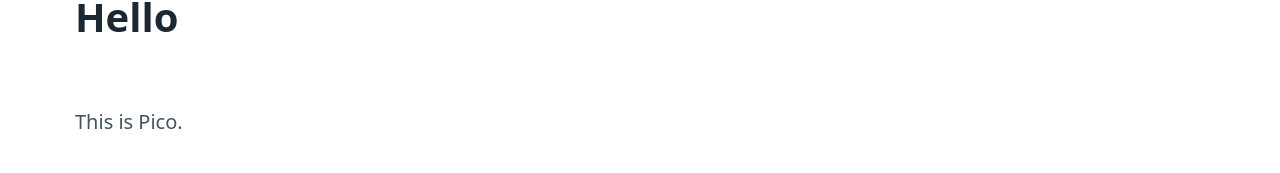
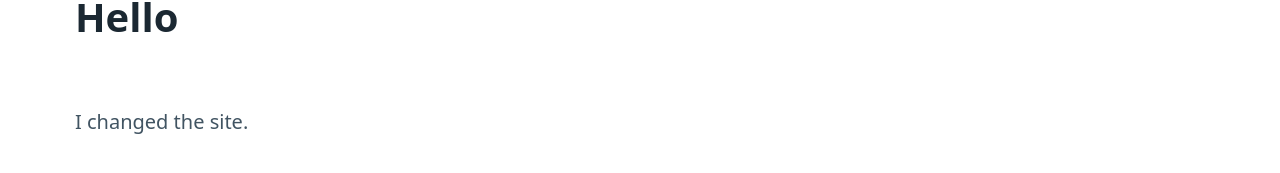
Before and after one commit to pyrgns/pyrgns.github.io, a Jekyll site: the page built from index.md, in a window 1280 px wide. Shown: the part 163-336 px from the top of the page. Built offline with Jekyll 4.4.1, drawn with Linux system fonts in a browser that asks for light colours.

Commit message:
Update index.md

```diff
--- a/index.md
+++ b/index.md
@@ -5,4 +5,4 @@ title: Paul Yuergens
 
 # Hello
 
-This is Pico.
+I changed the site.
```
